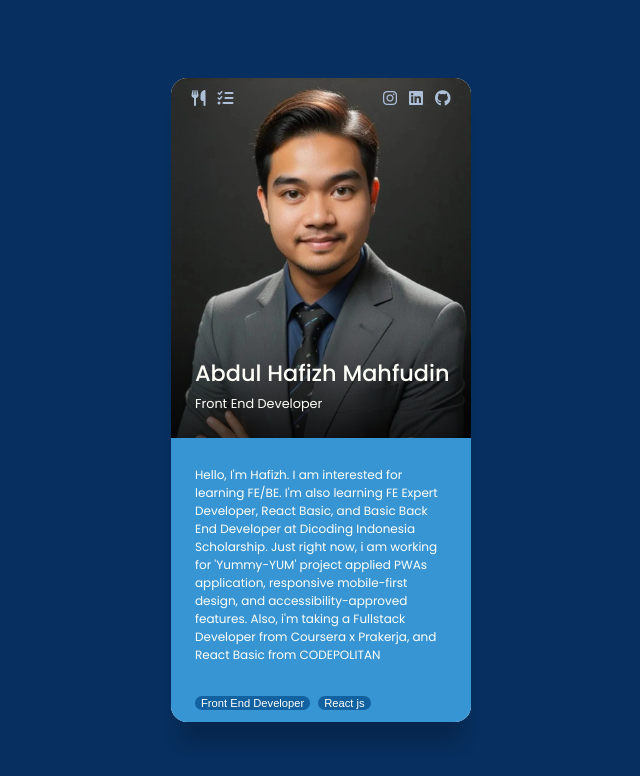
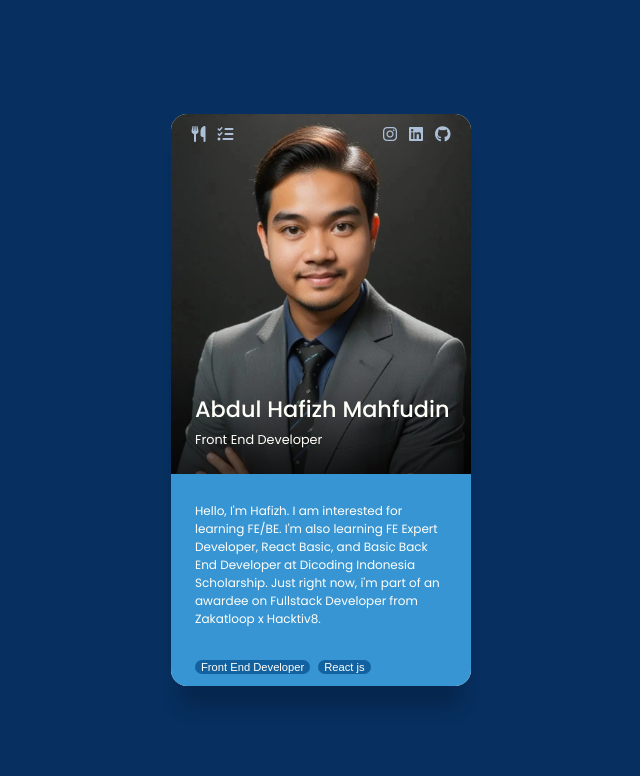
Before and after one commit to hafidzahm/profile-card, a React (Vite) app: page / in a window 1280 px wide. Shown: the top 776 px of the page, without its empty margins (319-959 px from the left). Built offline with nearby package versions, Linux system fonts and the light colour scheme.

Commit message:
update bio

```diff
--- a/src/components/CardBottom.jsx
+++ b/src/components/CardBottom.jsx
@@ -6,9 +6,8 @@ const CardBottom = (nameBadge) => {
         <p>
           Hello, I'm Hafizh. I am interested for learning FE/BE. I'm also
           learning FE Expert Developer, React Basic, and Basic Back End
-          Developer at Dicoding Indonesia Scholarship. Just right now, i am
-          working for 'Yummy-YUM' project applied PWAs application, responsive
-          mobile-first design, and accessibility-approved features. Also, i'm taking a Fullstack Developer from Coursera x Prakerja, and React Basic from CODEPOLITAN
+          Developer at Dicoding Indonesia Scholarship. Just right now, i'm part
+          of an awardee on Fullstack Developer from Zakatloop x Hacktiv8.
         </p>
       </div>
 
```
